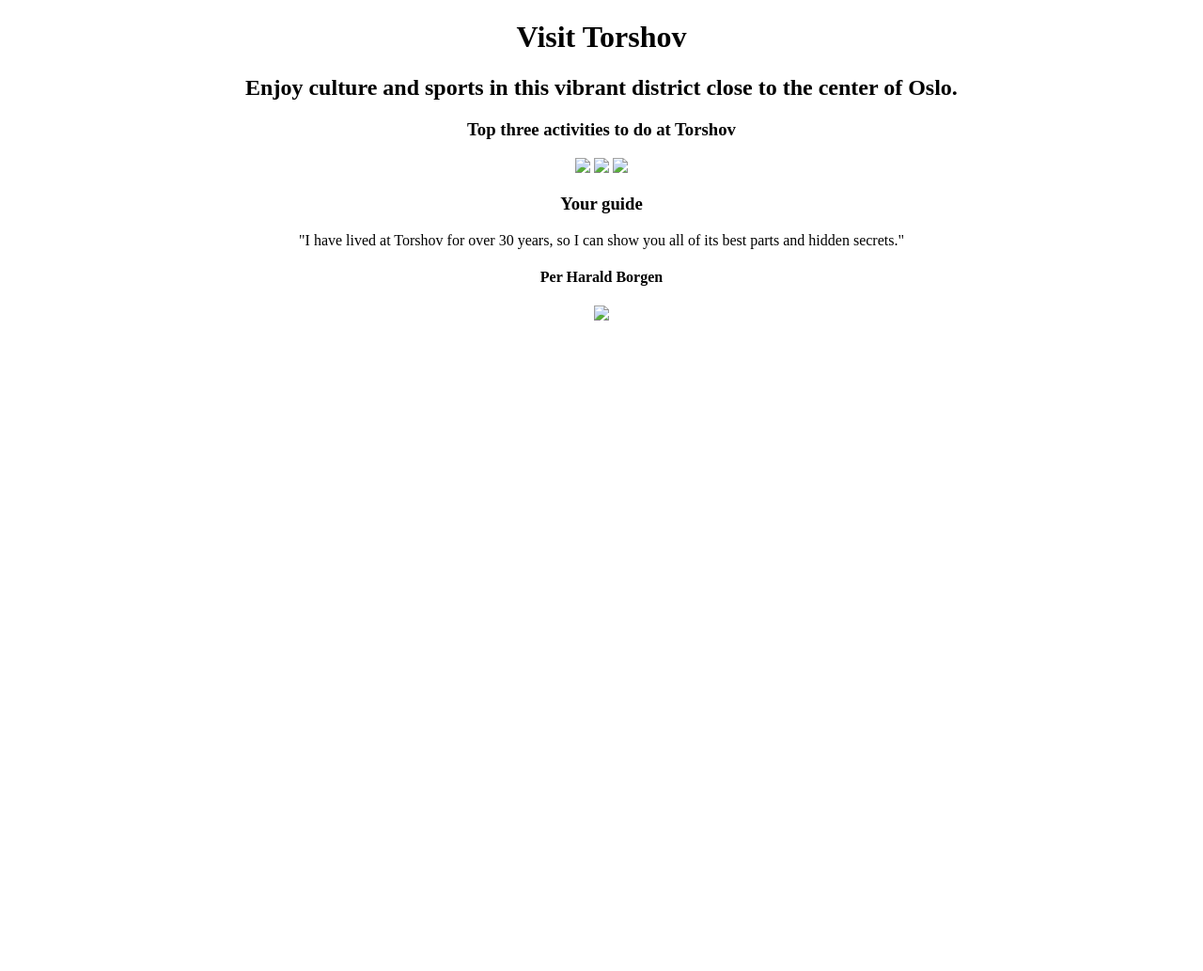
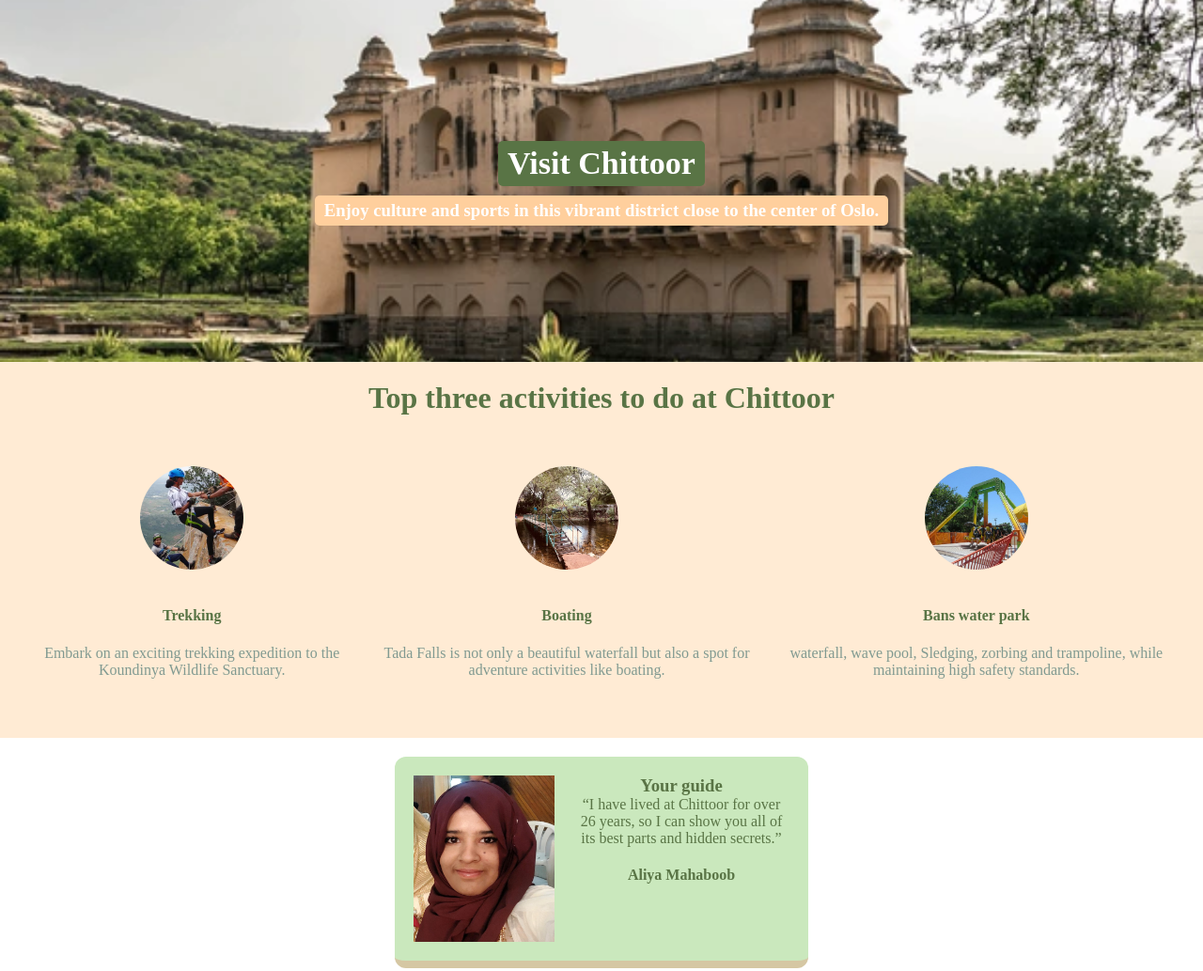
Before and after one commit to aliyasyeddd/Hometown-Homepage, a plain HTML site: page index.html in a window 1280 px wide. Shown: the whole page at 94% size. Before the commit the page ends 800 px from the top, so only its background shows below. Drawn offline with Linux system fonts and the light colour scheme.

Commit message:
updating changes

```diff
--- a/index.html
+++ b/index.html
@@ -1,30 +1,63 @@
 <!DOCTYPE html>
 <html>
   <head>
-        <link rel="stylesheet" href="styles.css">
+    <link rel="stylesheet" href="styles.css" />
+    <title>Hometown HomePage</title>
   </head>
   <body>
-
     <!-- HERO SECTION -->
-        <div>
-            <h1>Visit Torshov</h1>
-            <h2>Enjoy culture and sports in this vibrant district close to the center of Oslo.</h2>
+    <div class="header">
+      <h1 id="hero-title">Visit Chittoor</h1>
+      <h2 id="hero-subtitle">
+        Enjoy culture and sports in this vibrant district close to the center of
+        Oslo.
+      </h2>
     </div>
 
     <!-- ACTIVITIES SECTION -->
-        <div>
-            <h3>Top three activities to do at Torshov</h3>
-            <img src="images/park.jpg">
-            <img src="images/theatre.jpg">
-            <img src="images/sports.jpg">
+    <div class="activities">
+      <h3 class="activities-title">Top three activities to do at Chittoor</h3>
+      <div class="activities-container">
+        <div class="img-info">
+          <img class="Chittoor-places" src="images/Trek.png" />
+          <h4>Trekking</h4>
+          <p>
+            Embark on an exciting trekking expedition to the Koundinya Wildlife
+            Sanctuary.
+          </p>
+        </div>
+        <div class="img-info">
+          <img class="Chittoor-places" src="images/boating.png" />
+          <h4>Boating</h4>
+          <p>
+            Tada Falls is not only a beautiful waterfall but also a spot for
+            adventure activities like boating.
+          </p>
+        </div>
+        <div class="img-info">
+          <img class="Chittoor-places" src="images/water park.jpg" />
+          <h4>Bans water park</h4>
+          <p>
+            waterfall, wave pool, Sledging, zorbing and trampoline, while
+            maintaining high safety standards.
+          </p>
+        </div>
+      </div>
     </div>
 
     <!-- GUIDE SECTION -->
-        <div>
+    <div class="guide-section">
+      <div class="card border">
+        <img class="avatar" src="images/Aliya.jpg" />
+        <div class="card-info">
           <h3>Your guide</h3>
-            <p>"I have lived at Torshov for over 30 years, so I can show you all of its best parts and hidden secrets."</p>
-            <h4>Per Harald Borgen</h4>
-            <img src="images/per.jpg">
+          <p>
+            “I have lived at Chittoor for over 26 years, so I can show you all
+            of its best parts and hidden secrets.”
+          </p>
+          <h4>Aliya Mahaboob</h4>
+        </div>
+      </div>
     </div>
   </body>
 </html>
--- a/styles.css
+++ b/styles.css
@@ -9,10 +9,118 @@ DARK BLUE: #1D3557
 */
 
 body {
-    margin: 0;
+  margin: 0;
+  text-align: center;
+}
+
+body,
+h1,
+h2,
+h3,
+p {
+  margin: 0;
+  padding: 0;
+}
+
+.header {
+  display: flex;
+  flex-direction: column;
+  justify-content: center;
+  align-items: center;
+  background-image: url(images/ctr.png);
+  background-size: cover;
+  background-position: center;
+  background-repeat: no-repeat;
+  height: 385px;
+  width: 100%;
+  text-align: center;
+  margin-bottom: 0;
+}
+
+#hero-title {
+  color: #ffffff;
+  background-color: #597445;
+  margin: 5px 0 10px 0;
+  font-size: 2.125rem;
+}
+
+#hero-subtitle {
+  color: #ffffff;
+  background-color: #ffcf9d;
+  font-size: 1.17rem;
+}
+
+#hero-title,
+#hero-subtitle {
+  padding: 5px 10px;
+  border-radius: 5px;
+}
+
+.activities {
+  background-color: #ffebd4;
+  margin-top: 0;
+  height: 360px;
+  padding: 20px;
+}
+
+.activities-title {
+  font-size: 2rem;
+  text-align: center;
+  margin-bottom: 3.375rem;
+  color: #597445;
+}
+
+.Chittoor-places {
+  width: 110px;
+  height: 110px;
+  border-radius: 50%;
+  margin-bottom: 15px;
+  object-fit: cover;
+}
+
+.activities-container {
+  display: flex;
+  align-items: center;
+  text-align: center;
+  justify-content: center;
+}
+
+.img-info h4 {
+    color: #597445;
+    font-weight: bold;
+}
+
+.img-info p {
+    color: #819A91;
+    font-size: 1rem;
     text-align: center;
 }
 
-img {
-    width: 100px;
+
+.guide-section {
+    padding: 20px;
 }
+
+.avatar {
+    width: 150px;
+    margin-right: 20px;
+}
+
+.card {
+    width: 400px;
+    margin: 0 auto;
+    padding: 20px;
+    display: flex;
+    justify-content: space-around;
+    text-align: center;
+    background: #CAE8BD;
+    color: #597445;
+    border-radius: 12px;
+    border-bottom: 8px solid #D5C7A3;
+}
+.card:hover {
+    cursor: pointer;
+    background-color: #597445;
+    color: #CAE8BD;
+    border: 8px solid #BDB395;
+}
```
Also changed, not shown: images/Aliya.jpg (added), images/Trek.png (added), images/boating.png (added), images/ctr.png (added), images/water park.jpg (added). Lines whose indentation alone changed are shown as unchanged.
